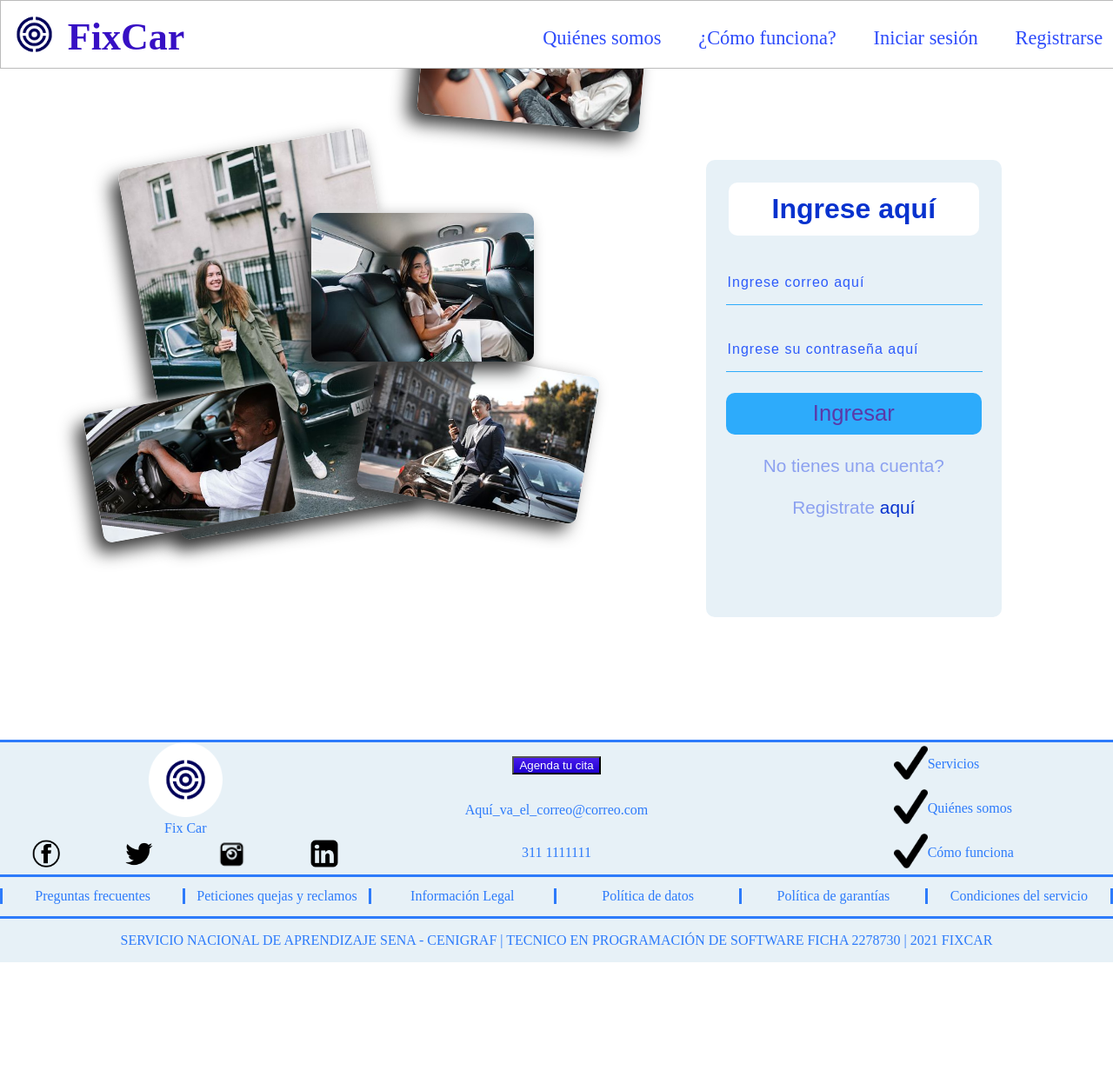
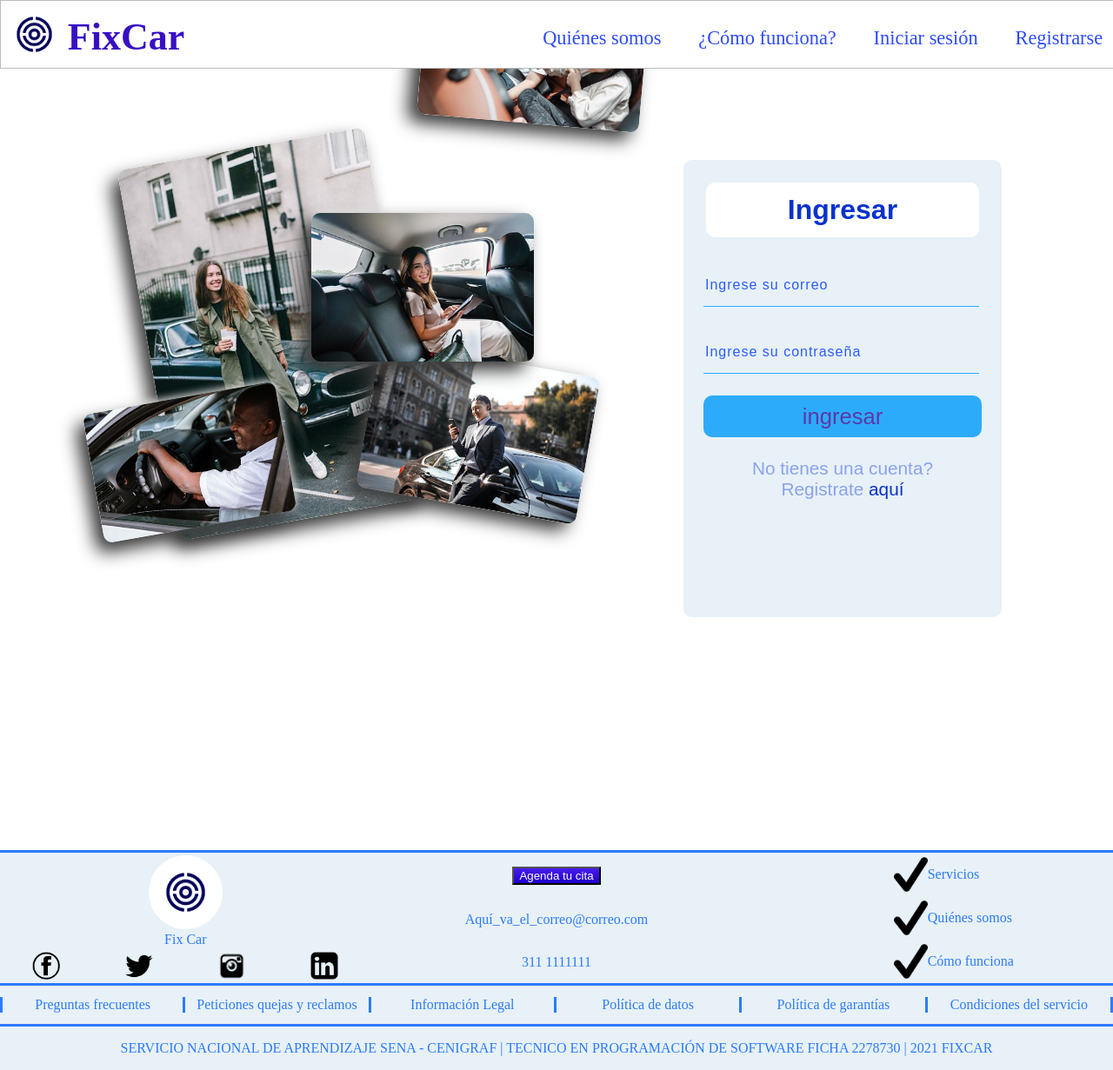
Before and after one commit to AlexanderHenaoC/Fix_Car, a PHP site: page /login.php in a window 1280 px wide. Shown: the whole page at 87% size. Before the commit the page ends 1107 px from the top, so only its background shows below. Run offline with PHP 8.4, Linux system fonts and the light colour scheme.

Commit message:
Login y registro funcionales, inicio de interfaces de usuarios

```diff
--- a/includes/header.php
+++ b/includes/header.php
@@ -10,7 +10,7 @@
                     <li><a href="#">Quiénes somos</a></li>
                     <li><a href="#">¿Cómo funciona?</a></li>
                     <li><a href="../templates/login.php">Iniciar sesión</a></li>
-                    <li><a href="#">Registrarse</a></li>
+                    <li><a href="../templates/registro.php">Registrarse</a></li>
                 </ul>
             </nav>
         </div>
--- a/styles/login.css
+++ b/styles/login.css
@@ -1,7 +1,3 @@
-.main {
-    margin-bottom: 4%;
-}
-
 .cont-log-img {
     width: 50%;
     height: 10%;
@@ -59,12 +55,27 @@
     box-shadow: -10px 10px 20px #333, 2px -2px 10px #fff;
 }
 
+
+/* Formulario */
+
 .frm-log {
-    width: 23%;
+    width: 25%;
     height: 60%;
     background: #e7f1f7;
     position: absolute;
     top: 23%;
+    right: 10%;
+    border-radius: 10px;
+    padding: 1.8%;
+    z-index: 600;
+}
+
+.frm-log-reg {
+    width: 25%;
+    height: 85%;
+    background: #e7f1f7;
+    position: absolute;
+    top: 20%;
     right: 10%;
     border-radius: 10px;
     padding: 1.8%;
@@ -79,11 +90,11 @@
     text-align: center;
     color: #0732ce;
     font-size: 2em;
-    background-color: #ffffff ;
+    background-color: #ffffff;
     border-radius: 10px;
 }
 
-.frm-log input {
+.input {
     width: 99%;
     height: 10%;
     background: transparent;
@@ -95,9 +106,15 @@
     letter-spacing: 1px;
     margin-top: 9%;
     font-family: sans-serif;
+    color: #0732ce;
 }
 
-.frm-log input:focus {
+.input-uno {
+    margin-top: 4%;
+}
+
+.input:focus {
+    color: #0732ce;
     outline: none;
 }
 
@@ -116,6 +133,7 @@
     border-radius: 10px;
     cursor: pointer;
     transition: .4s ease;
+    color: #5b39a8;
 }
 
 .btn a {
--- a/styles/stylely.css
+++ b/styles/stylely.css
@@ -75,7 +75,7 @@ body {
 /* Main */
 
 .main {
-    min-height: 100vh;
+    min-height: 120vh;
 }
 
 
--- a/templates/login.php
+++ b/templates/login.php
@@ -1,3 +1,35 @@
+fgf<?php
+    $alert = "";
+    session_start();
+    if (!empty($_SESSION['active'])) {
+        if ($_SESSION['id_rol'] != 1) {
+            if ($_SESSION['id_rol'] == 2) {
+                header('location: cliente.php');
+            } else {
+                header('location: vendedor.php');
+            }
+        } else {
+            header('location: admin.php');
+        }
+    } else {
+        if (!empty($_POST)) {
+            if (empty($_POST['correo']) || empty($_POST['contraseña'])) {
+                $alert = '<div class="alert-error alert-error-l">Ingrese su correo y su contraseña </div>';
+            } else {
+                require_once "vuser.php";
+                if ($rows == 1) {
+                    $passh = mysqli_fetch_assoc($queryh);
+                    if (password_verify($passu, $passh['contraseña'])) {
+                        require "varsess.php";
+                    } else {
+                        $alert = '<div class="alert-error alert-error-l">Los datos ingresados son incorrectos</div>';
+                        session_destroy();
+                    }
+                }
+            }
+        }
+    }
+    ?>
 <!DOCTYPE html>
 <html lang="es">
 
@@ -5,7 +37,6 @@
     <meta charset="UTF-8">
     <meta http-equiv="X-UA-Compatible" content="IE=edge">
     <meta name="viewport" content="width=device-width, initial-scale=1.0">
-    <link rel="stylesheet" href="../styles/home.css">
     <link rel="stylesheet" href="../styles/login.css">
     <link rel="stylesheet" href="../styles/stylely.css">
     <link rel="shortcut icon" href="../images/logo_small_icon_only.png" type="image/png">
@@ -27,12 +58,15 @@
                     <img class="i-lg id" src="../images/sd.jpg" alt="">
                 </div>
                 <div class="frm-log">
-                    <h4>Ingrese aquí</h4>
-                    <input type="text" name="usuario" placeholder="Ingrese correo aquí">
-                    <input type="password" name="contraseña" placeholder="Ingrese su contraseña aquí">
-                    <button class="btn"><a href="#">Ingresar</a></button>
-                    <p class="ntuc">No tienes una cuenta?<br><br>
-                        Registrate <a href="#">aquí</a></p>
+                    <h4>Ingresar</h4>
+                    <form action="" method="POST">
+                        <div class="alert"><?php echo isset($alert) ? $alert : ''; ?></div>
+                        <input class="input" type="text" name="correo" id="correo" placeholder="Ingrese su correo"><br>
+                        <input class="input" type="password" name="contraseña" id="contraseña" placeholder="Ingrese su contraseña"><br>
+                        <input class="btn" type="submit" value="ingresar"><br>
+                        <p class="ntuc">No tienes una cuenta?<br>
+                            Registrate <a href="registro.php">aquí</a></p>
+                    </form>
                 </div>
             </div>
         </div>
```
Also changed, not shown: other parts of styles/login.css (+56 -0 lines).
